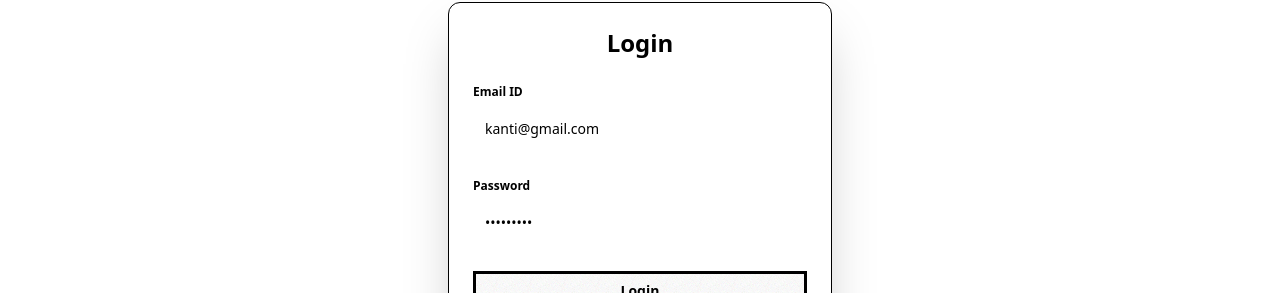
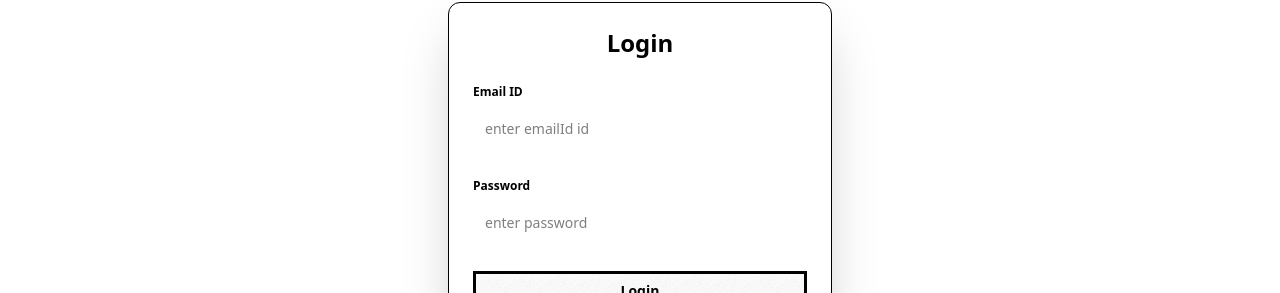
Before and after one commit to kanti-lal/devTinder-web, a React (Vite) app: page /login in a window 1280 px wide. Shown: the part 273-566 px from the top of the page. Built offline with nearby package versions, Linux system fonts and the light colour scheme; no server answers.

Commit message:
fix: default id pass

```diff
--- a/src/components/Login.jsx
+++ b/src/components/Login.jsx
@@ -6,10 +6,10 @@ import { useNavigate, useLocation } from "react-router-dom";
 import { BASE_URL } from "../utils/constants";
 
 const Login = () => {
-  const [emailId, setEmailId] = useState("kanti@gmail.com");
+  const [emailId, setEmailId] = useState("");
   const [firstName, setFirstName] = useState("");
   const [lastName, setLastName] = useState("");
-  const [password, setPassword] = useState("Kanti@123");
+  const [password, setPassword] = useState("");
   const [error, setError] = useState("");
   const [isLoginForm, setIsLoginForm] = useState(true);
 
```
